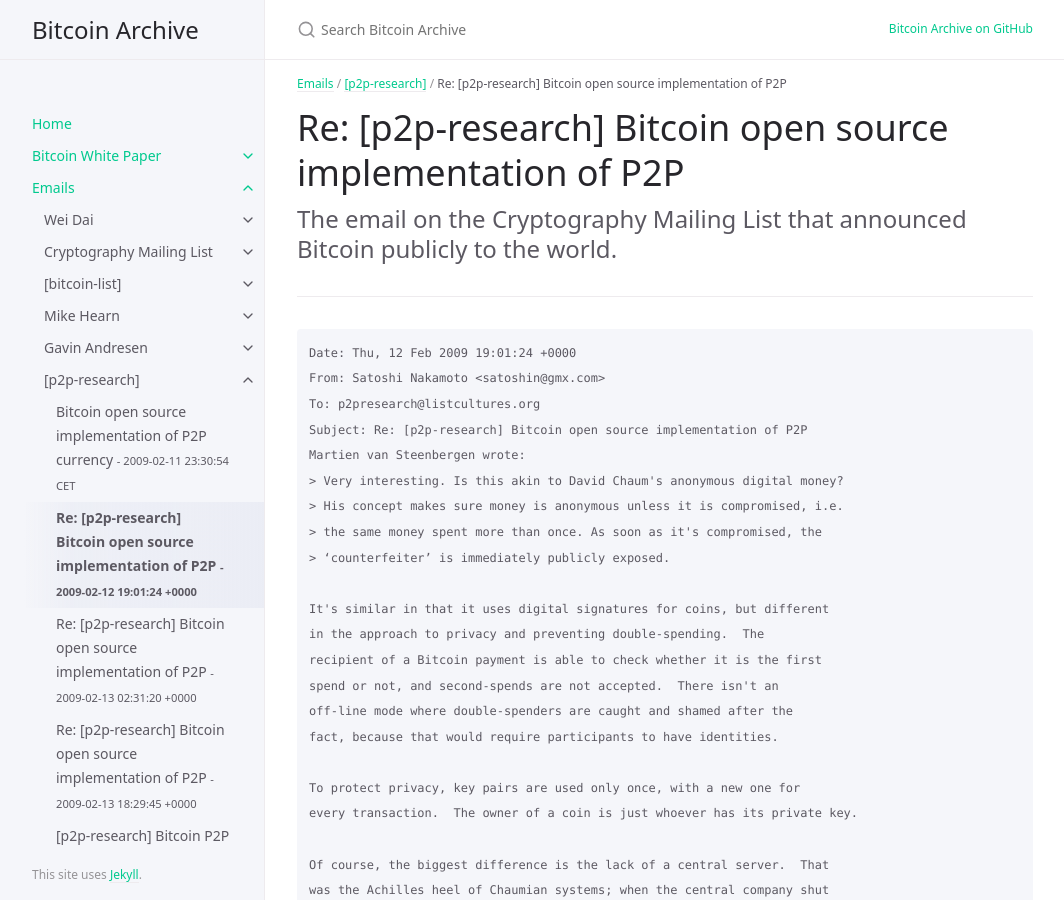
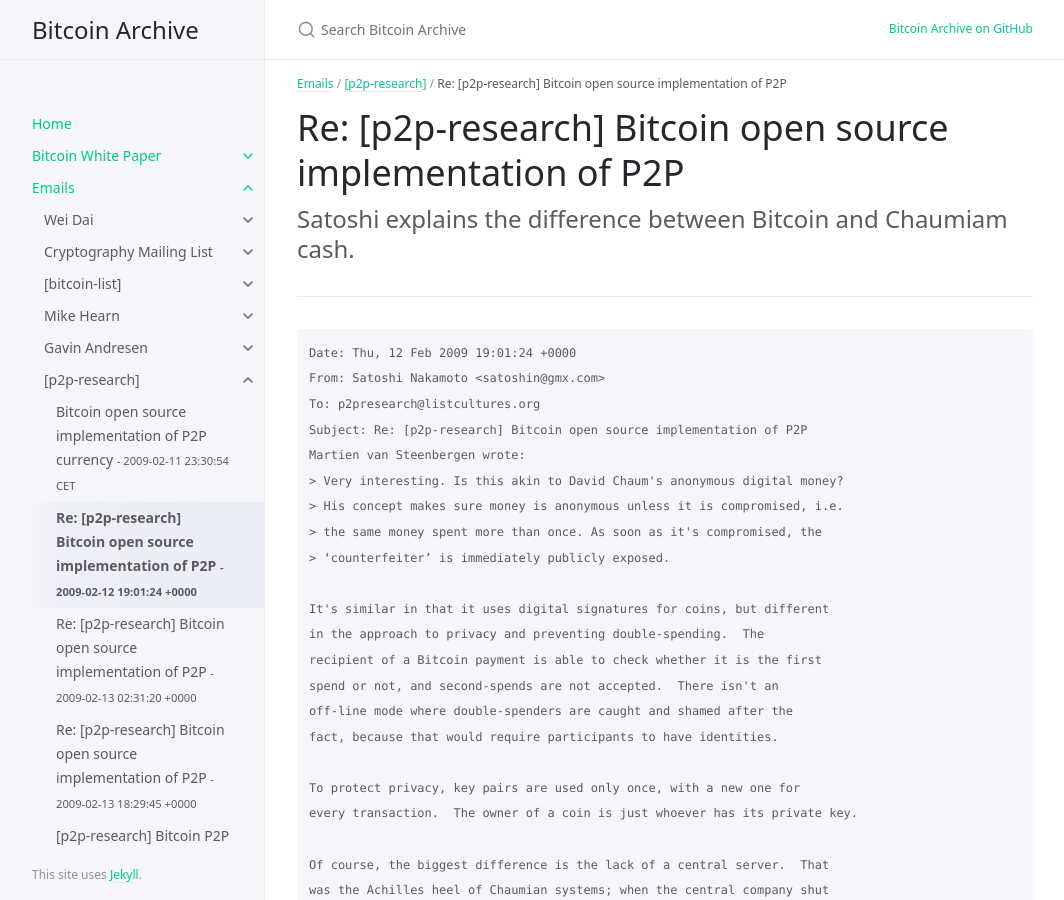
Before and after one commit to wakgill/bitcoin-archive, a Jekyll site: the page built from docs/emails/p2p-research/2.md, in a window 1280 px wide and 900 px high. Shown: the whole window, without its empty margins (107-1171 px from the left). Built offline with Jekyll 4.4.1, drawn with Linux system fonts in a browser that asks for light colours.

Commit message:
Update 2.md

```diff
--- a/docs/emails/p2p-research/2.md
+++ b/docs/emails/p2p-research/2.md
@@ -9,7 +9,7 @@ nav_order: 2
 
 # Re: [p2p-research] Bitcoin open source implementation of P2P
 
-The email on the Cryptography Mailing List that announced Bitcoin publicly to the world.
+Satoshi explains the difference between Bitcoin and Chaumiam cash.
 {: .fs-6 .fw-300 }
 
 ---
```
